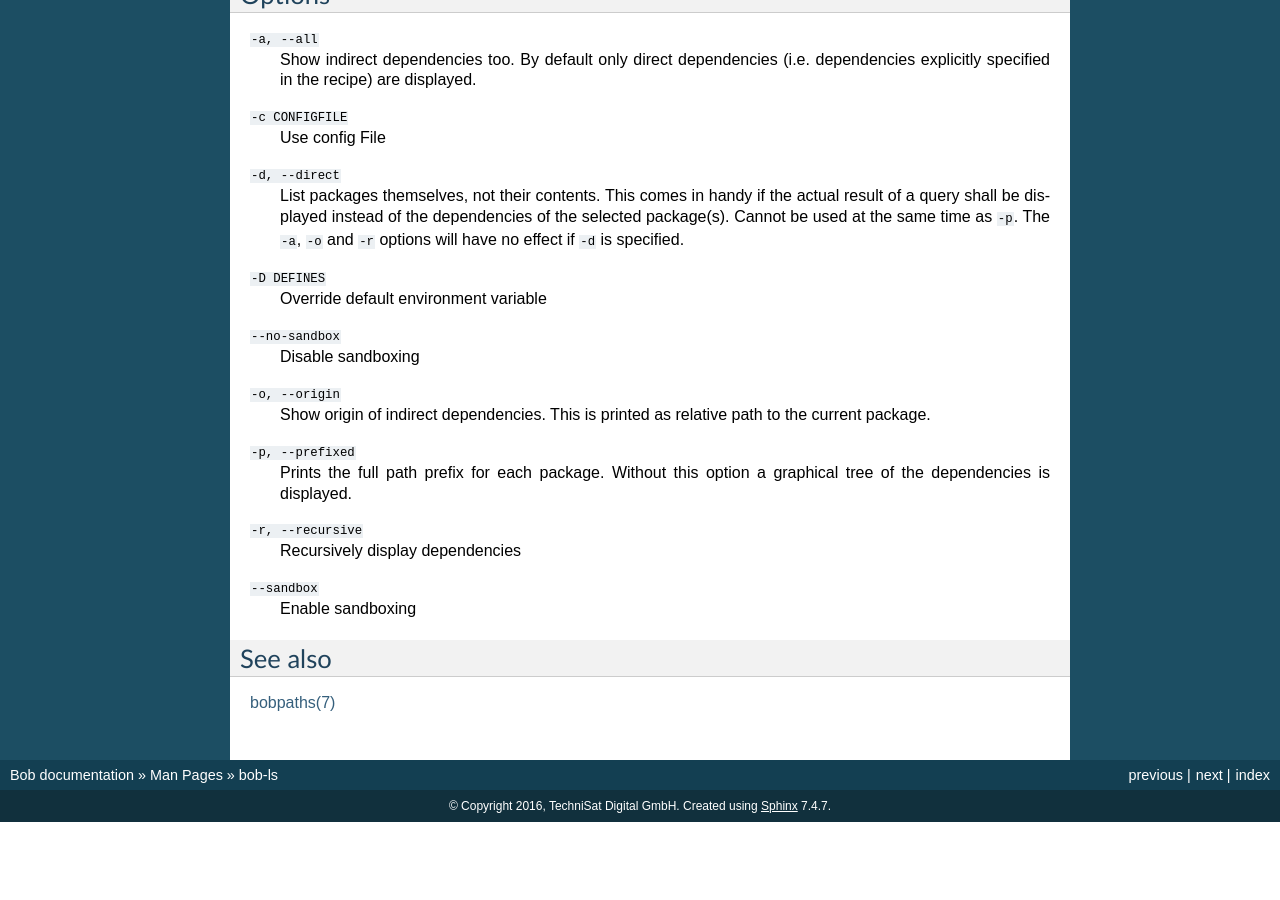
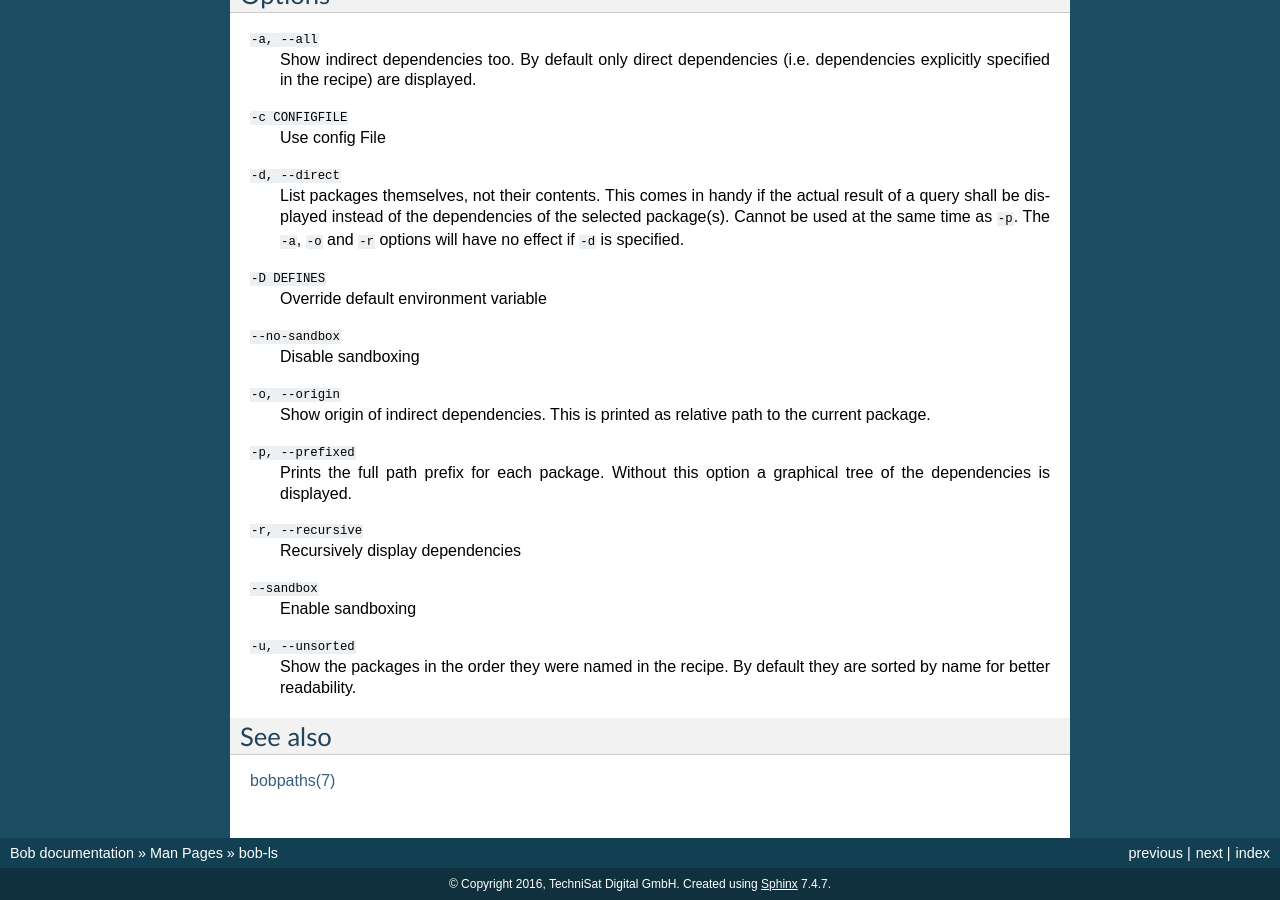
Before and after one commit to BobBuildTool/bob, a Sphinx documentation site: the page built from doc/manpages/bob-ls.rst, in a window 1280 px wide and 900 px high, scrolled down 797 px. Built offline with Sphinx 7.4.7, drawn with Linux system fonts in a browser that asks for light colours; formulas are drawn with MathJax 3; the version number could not be read and is left out; before the commit the page ends 1619 px from its top, so only the background shows below that.

Commit message:
doc: describe new ls option

```diff
--- a/doc/manpages/bob-ls.rst
+++ b/doc/manpages/bob-ls.rst
@@ -13,7 +13,7 @@ Synopsis
 
 ::
 
-    bob ls [-h] [-a] [-o] [-r] [-p | -d] [-D DEFINES] [-c CONFIGFILE]
+    bob ls [-h] [-a] [-o] [-r] [-u] [-p | -d] [-D DEFINES] [-c CONFIGFILE]
            [--sandbox | --no-sandbox]
            [package]
 
@@ -86,6 +86,10 @@ Options
 ``--sandbox``
     Enable sandboxing
 
+``-u, --unsorted``
+    Show the packages in the order they were named in the recipe. By default
+    they are sorted by name for better readability.
+
 See also
 --------
 
```
